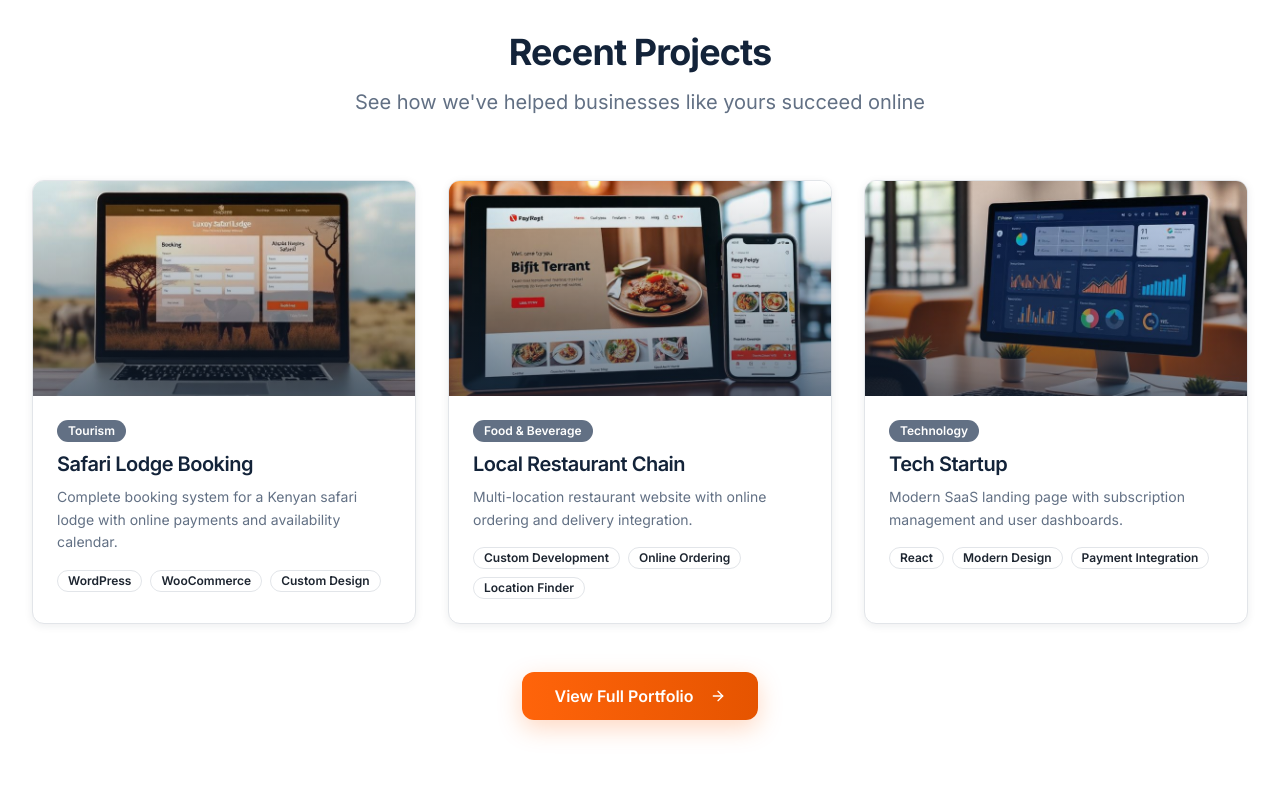
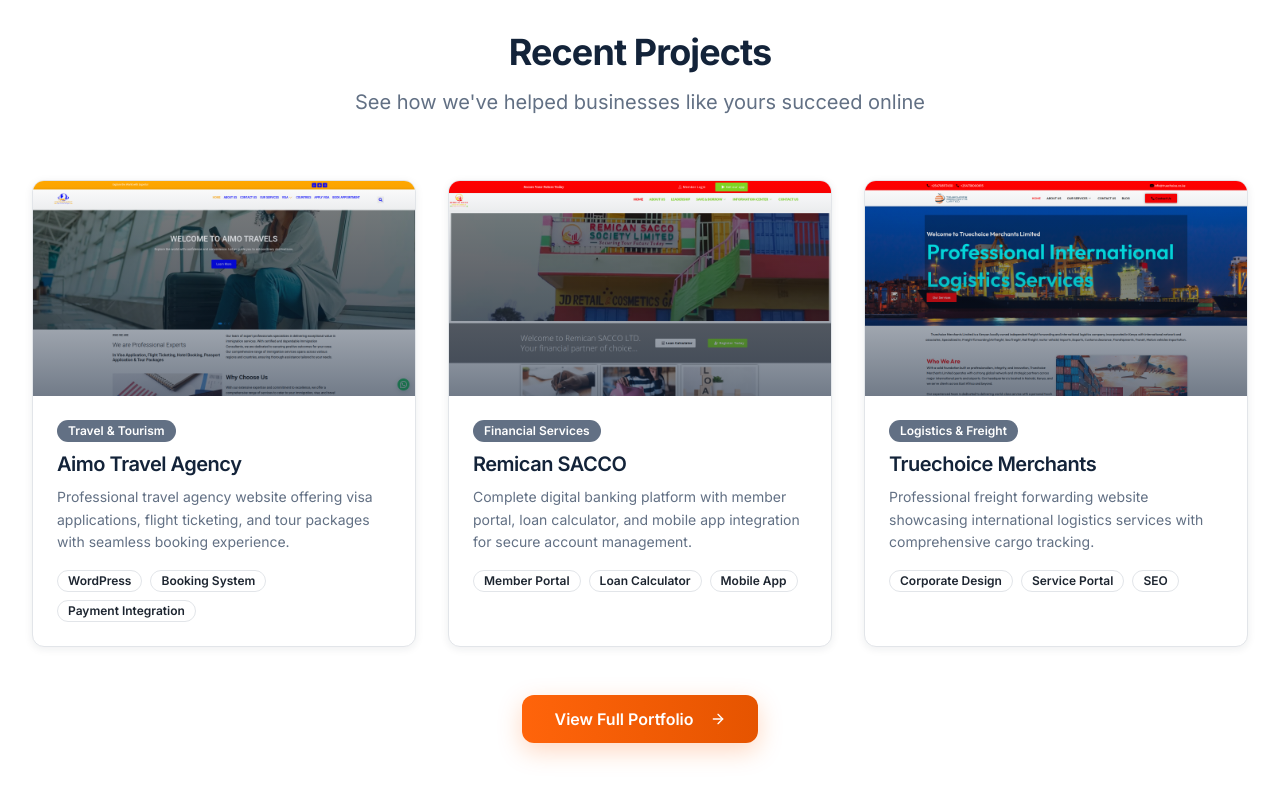
Before and after one commit to Nakhaima254/Waks-Digital-Solutions, a React (Vite) app: page / in a window 1280 px wide. Shown: the part 1624-2424 px from the top of the page. Built offline with nearby package versions, Linux system fonts and the light colour scheme; the HTML template or start-up script is replaced by a standard one.

Commit message:
Update homepage and blog links

```diff
--- a/src/pages/Home.tsx
+++ b/src/pages/Home.tsx
@@ -16,9 +16,9 @@ import {
 } from "lucide-react";
 import { Link } from "react-router-dom";
 import heroImage from "@/assets/hero-image.jpg";
-import safariLodgeImage from "@/assets/project-safari-lodge.jpg";
-import restaurantImage from "@/assets/project-restaurant.jpg";
-import fintechImage from "@/assets/project-fintech.jpg";
+import projectAimoTravel from "@/assets/project-aimo-travel.jpg";
+import projectRemicanSacco from "@/assets/project-remican-sacco.jpg";
+import projectTruechoice from "@/assets/project-truechoice.jpg";
 
 const Home = () => {
   const services = [
@@ -44,25 +44,25 @@ const Home = () => {
 
   const portfolioProjects = [
     {
-      title: "Safari Lodge Booking",
-      category: "Tourism",
-      description: "Complete booking system for a Kenyan safari lodge with online payments and availability calendar.",
-      image: safariLodgeImage,
-      technologies: ["WordPress", "WooCommerce", "Custom Design"]
+      title: "Aimo Travel Agency",
+      category: "Travel & Tourism",
+      description: "Professional travel agency website offering visa applications, flight ticketing, and tour packages with seamless booking experience.",
+      image: projectAimoTravel,
+      technologies: ["WordPress", "Booking System", "Payment Integration"]
     },
     {
-      title: "Local Restaurant Chain",
-      category: "Food & Beverage",
-      description: "Multi-location restaurant website with online ordering and delivery integration.",
-      image: restaurantImage,
-      technologies: ["Custom Development", "Online Ordering", "Location Finder"]
+      title: "Remican SACCO",
+      category: "Financial Services",
+      description: "Complete digital banking platform with member portal, loan calculator, and mobile app integration for secure account management.",
+      image: projectRemicanSacco,
+      technologies: ["Member Portal", "Loan Calculator", "Mobile App"]
     },
     {
-      title: "Tech Startup",
-      category: "Technology",
-      description: "Modern SaaS landing page with subscription management and user dashboards.",
-      image: fintechImage,
-      technologies: ["React", "Modern Design", "Payment Integration"]
+      title: "Truechoice Merchants",
+      category: "Logistics & Freight",
+      description: "Professional freight forwarding website showcasing international logistics services with comprehensive cargo tracking.",
+      image: projectTruechoice,
+      technologies: ["Corporate Design", "Service Portal", "SEO"]
     }
   ];
 
@@ -126,7 +126,7 @@ const Home = () => {
 
               <div className="flex items-center space-x-8 pt-4">
                 <div className="text-center">
-                  <div className="text-2xl font-bold text-accent">50+</div>
+                  <div className="text-2xl font-bold text-accent">5+</div>
                   <div className="text-sm text-white/80">Projects Completed</div>
                 </div>
                 <div className="text-center">
```
Also changed, not shown: src/assets/project-fintech.jpg (deleted), src/assets/project-restaurant.jpg (deleted).
